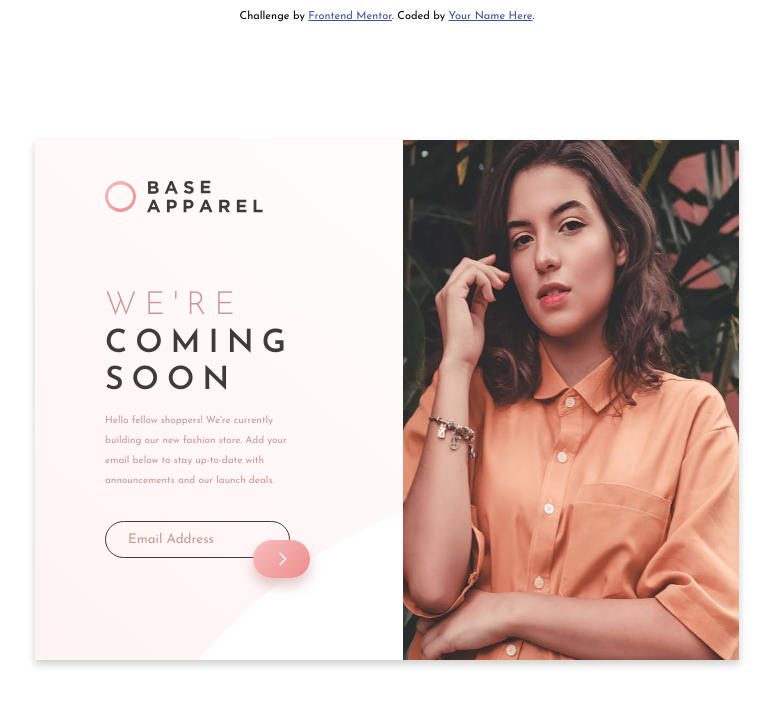
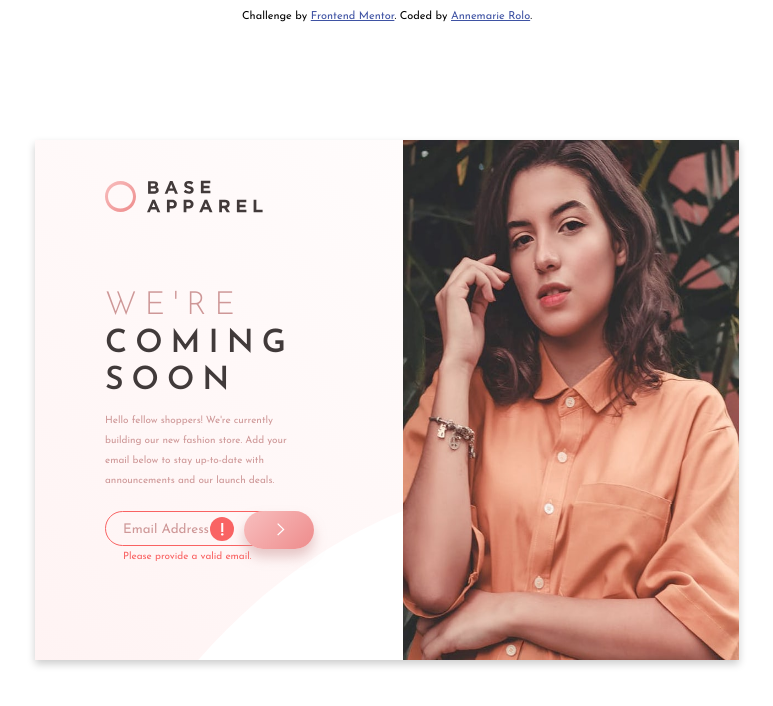
Before and after one commit to annemarierolo/Coming-Soon, a plain HTML site: page index.html in a window 1280 px wide. Both pictures are taken after a click on the button 534 px from the left and 558 px from the top of the page. Shown: the whole page, without its empty margins (253-1026 px from the left). Drawn offline with Linux system fonts and the light colour scheme.

Commit message:
Adding input alert

```diff
--- a/css/style.css
+++ b/css/style.css
@@ -14,7 +14,7 @@
     transform: translate(-50%, -50%);
     width: 55%;
     height: 65%;
-    background: url(../images/bg-pattern-desktop.svg) no-repeat;
+    background: url(../images/bg-pattern-desktop.svg);
 }
 
 .bgDesktop {
@@ -57,18 +57,42 @@
     width: 65%;
 }
 
-#input {
+#input-container {
     border: 1px solid hsl(0, 6%, 24%);
     border-radius: 50px;
     height: 33px;
+    width: 100%;
+}
+
+#input {
+    border: none;
+    height: 33px;
+    width: 65%;
+    background-color: transparent;
+    text-indent: 15px;
+    outline: none;
+}
+
+#input::placeholder {
+    color: hsl(0, 36%, 70%);
+    /* padding: 5px 0 0 20px; */
+}
+
+.field {
+    position: relative;
     width: 60%;
     margin-block-start: 20px;
-    background-color: transparent;
 }
 
-::placeholder {
-    color: hsl(0, 36%, 70%);
-    padding: 5px 0 0 20px;
+#icon {
+    position: absolute;
+    top: 6px;
+    right: 50px;
+    visibility: hidden;
+}
+
+.error {
+    border-color: hsl(0, 93%, 68%) !important;
 }
 
 .button {
@@ -76,11 +100,20 @@
     border: 1px;
     background: linear-gradient(135deg, hsl(0, 80%, 86%), hsl(0, 74%, 74%)) no-repeat;
     border-radius: 50px;
-    width: 8%;
+    width: 70px;
     height: 38px;
     position: absolute;
-    top: 76.9%;
-    left: 31%;
+    top: 0px;
+    right: -30px;
+}
+
+#error-message {
+    color: hsl(0, 93%, 68%);
+    visibility: hidden;
+    font-size: 10px;
+    text-indent: 18px;
+    margin-top: 5px;
+    font-weight: 400;
 }
 
 .arrowImage {
--- a/index.html
+++ b/index.html
@@ -24,8 +24,14 @@
             </div>
             <p id="text">Hello fellow shoppers! We're currently building our new fashion store. Add your email below to stay up-to-date with announcements and our launch deals.</p>
             <div class="field">
-                <input id="input" placeholder="Email Address"></input>
+                <div id="input-container">
+                    <input id="input" placeholder="Email Address"></input>
+                </div>
+                <img id='icon' src="images/icon-error.svg" alt="">
                 <button onclick="isEmpty()" class="button" type="button"><img class="arrowImage" src="images/icon-arrow.svg"></button>
+            </div>
+            <div id="error-message">
+                Please provide a valid email.
             </div>
 
         </div>
@@ -35,7 +41,7 @@
     </div>
     <footer>
         <p class="attribution">
-            Challenge by <a href="https://www.frontendmentor.io?ref=challenge" target="_blank">Frontend Mentor</a>. Coded by <a href="#">Your Name Here</a>.
+            Challenge by <a href="https://www.frontendmentor.io?ref=challenge" target="_blank">Frontend Mentor</a>. Coded by <a href="#">Annemarie Rolo</a>.
         </p>
     </footer>
 </body>
--- a/js/javascript.js
+++ b/js/javascript.js
@@ -1,5 +1,14 @@
 function isEmpty() {
+    var input = document.getElementById("input-container").classList;
+    var errorMessage = document.getElementById("error-message");
+    var iconError = document.getElementById("icon");
     if (document.getElementById("input").value.length == 0) {
-        alert("empty")
+        input.add('error');
+        errorMessage.style.visibility = 'visible';
+        iconError.style.visibility = 'visible';
+    } else {
+        input.remove('error');
+        errorMessage.style.visibility = 'hidden';
+        iconError.style.visibility = 'hidden';
     }
 }
```
